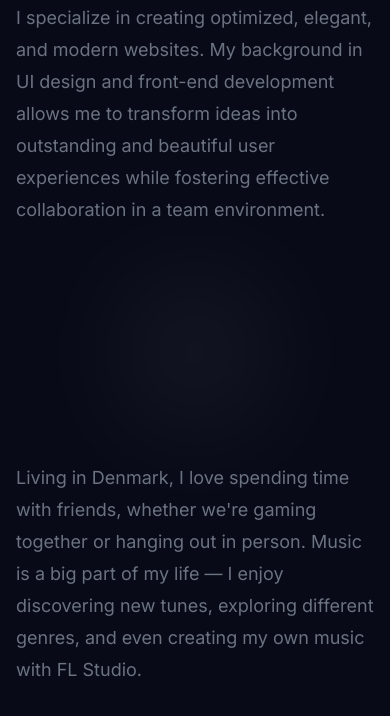
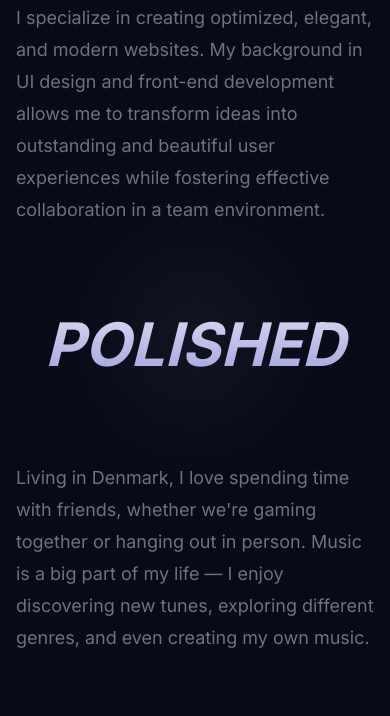
Before and after one commit to Mark424e/portfolio_2024, a Next.js app: page / in a window 390 px wide. Shown: the part 3629-4345 px from the top of the page. Built offline with nearby package versions, Linux system fonts and the light colour scheme.

Commit message:
removed flip-words on mobile screen

```diff
--- a/app/_components/ibuild.js
+++ b/app/_components/ibuild.js
@@ -23,7 +23,7 @@ export const Ibuild = () => {
     mm.add("(max-width: 639px)", () => {
       // Mobile
       gsap.to(topTextElement, {
-        translateX: 50,
+        translateX: 30,
         opacity: 1,
         scrollTrigger: {
           trigger: middleTextElement,
@@ -33,7 +33,7 @@ export const Ibuild = () => {
         },
       });
       gsap.to(bottomTextElement, {
-        translateX: -50,
+        translateX: -30,
         opacity: 1,
         scrollTrigger: {
           trigger: middleTextElement,
@@ -168,7 +168,7 @@ export const Ibuild = () => {
     return () => mm.revert();
   }, []);
 
-  const words = ["optimized", "elegant", "outstanding", "beautiful", "modern"];
+  const words = ["optimized", "polished", "outstanding", "beautiful", "modern"];
 
   return (
     <div className="container mx-auto py-28 px-4 md:px-0 cursor-default">
@@ -186,11 +186,16 @@ export const Ibuild = () => {
             ref={topTextRef}
             className="opacity-0 text-start text-4xl md:text-6xl lg:text-7xl mx-auto font-semibold text-text"
           >
-            I build
+            I deliver
           </p>
+          <div className="block lg:hidden text-center text-6xl md:text-8xl lg:text-9xl mx-auto font-bold italic">
+            <p className="z-10 inline-block bg-gradient-to-t from-primary to-text text-transparent bg-clip-text text-nowrap p-4">
+              POLISHED
+            </p>
+          </div>
           <div
             ref={middleTextRef}
-            className="text-center text-6xl md:text-8xl lg:text-9xl mx-auto font-bold italic"
+            className="hidden lg:block text-center text-6xl md:text-8xl lg:text-9xl mx-auto font-bold italic"
           >
             <FlipWords words={words} />
           </div>
@@ -206,7 +211,7 @@ export const Ibuild = () => {
             Living in Denmark, I love spending time with friends, whether we&apos;re
             gaming together or hanging out in person. Music is a big part of my
             life — I enjoy discovering new tunes, exploring different genres,
-            and even creating my own music with FL Studio.
+            and even creating my own music.
           </p>
         </div>
         <div className="absolute top-0 h-full w-full -z-50">
```
